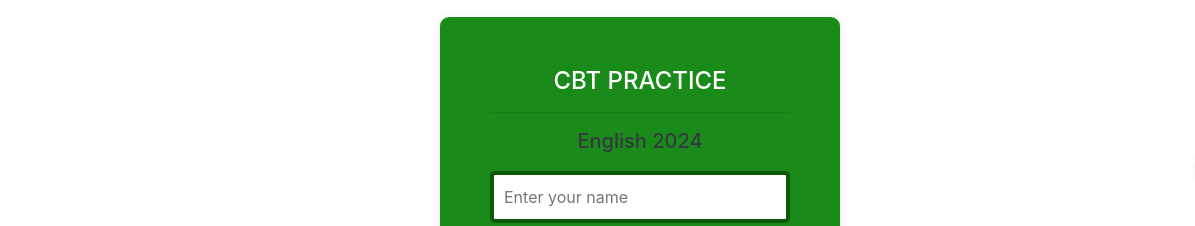
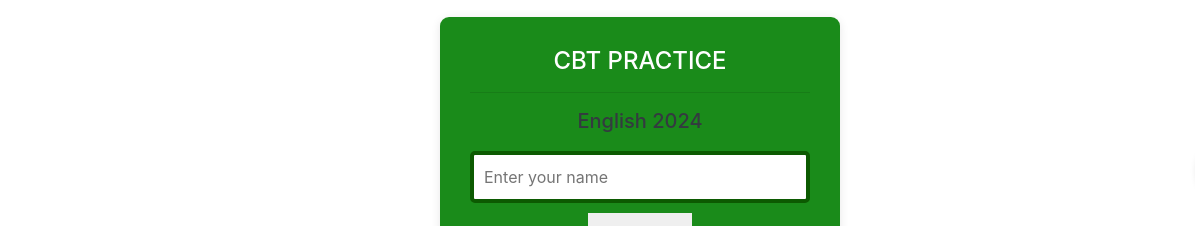
Before and after one commit to Elemoh/EXAMKING-ONLINE-TUTORS_files, a plain HTML site: page QUIZ.html in a window 1280 px wide. Shown: the part 521-747 px from the top of the page, 0-1195 px from the left. Drawn offline with nearby package versions, Linux system fonts and the light colour scheme.

Commit message:
Update QUIZ.css

```diff
--- a/QUIZ.css
+++ b/QUIZ.css
@@ -31,11 +31,11 @@ h4 {
 }
 #login {
     background: rgba(1, 126, 1, 0.897);
-    padding: 50px;
+    padding: 30px;
     border-radius: 9px;
     box-shadow: 0 2px 10px rgba(0, 0, 0, 0.1);
     width: 100%;
-    height: 230px;
+    height: 250px;
     max-width: 400px;
     margin: 20px auto;
     text-align: center;
```
